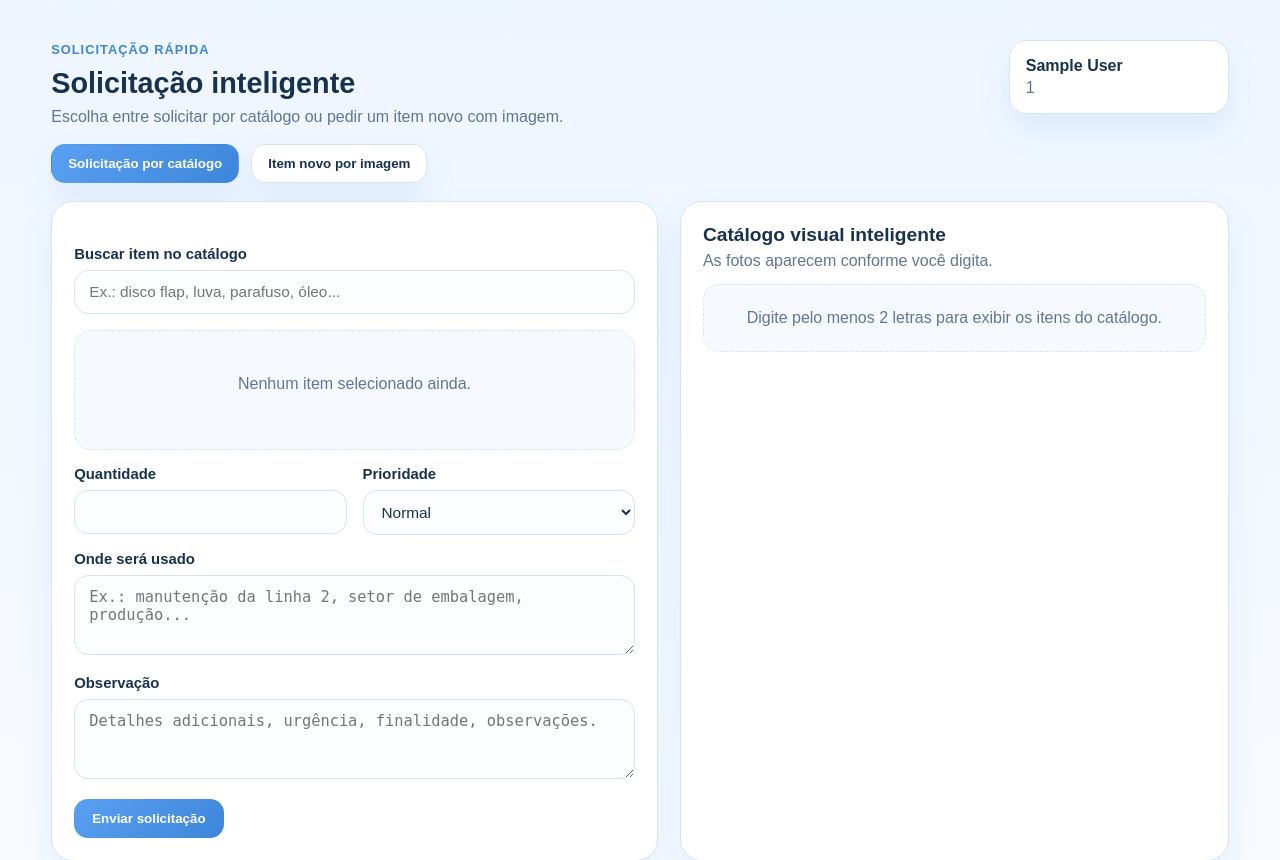
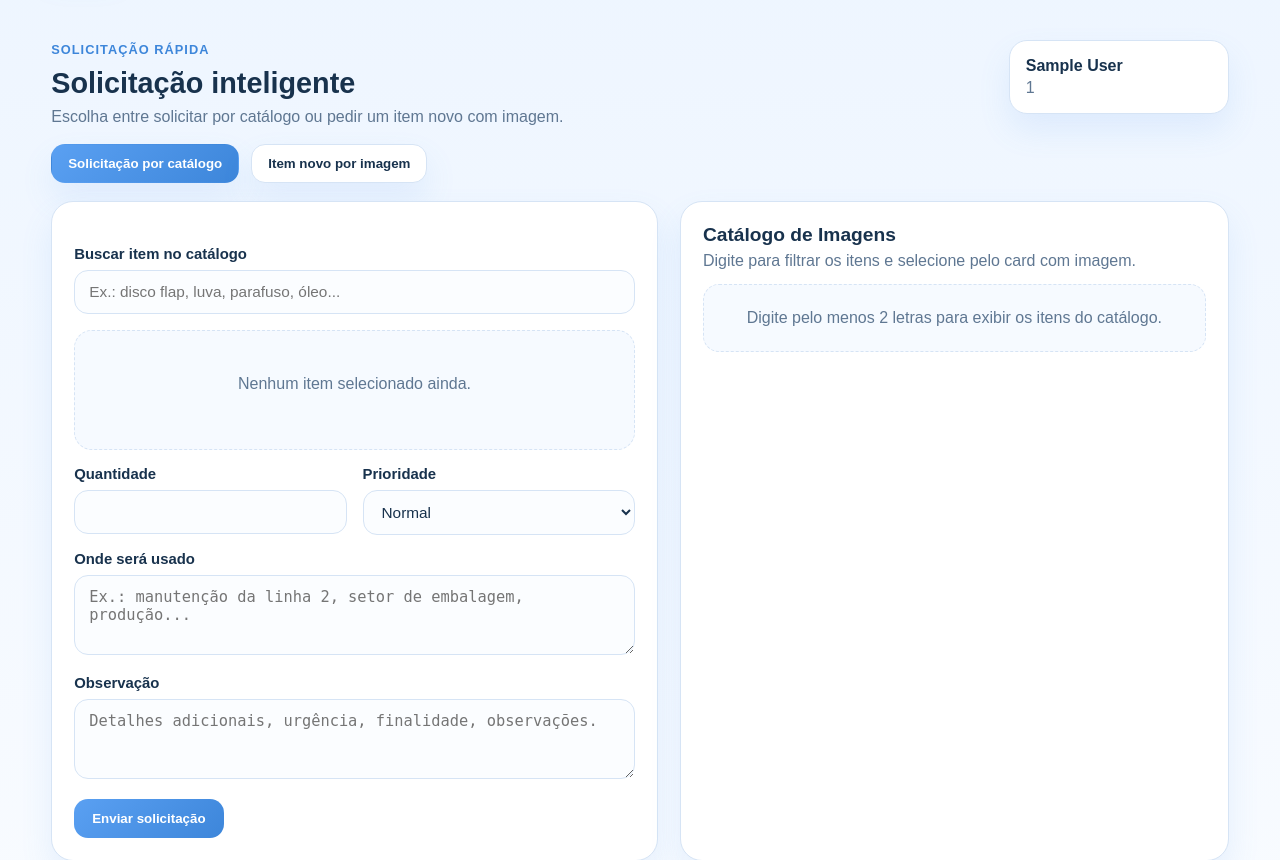
Before and after one commit to joan05ferreira09-cloud/Almoxpert, a Flask app: page /solicitante in a window 1280 px wide. Shown: the part 97-957 px from the top of the page. Run offline with Flask 3, Linux system fonts and the light colour scheme; the visitor is signed in with stand-in values (Sample User, id 1).

Commit message:
Update index.html

```diff
--- a/templates/index.html
+++ b/templates/index.html
@@ -66,9 +66,10 @@
 
             <div class="catalog-results-card">
                 <div class="catalog-results-header">
-                    <h3>Catálogo visual inteligente</h3>
-                    <p class="muted">As fotos aparecem conforme você digita.</p>
+                    <h3>Catálogo de Imagens</h3>
+                    <p class="muted">Digite para filtrar os itens e selecione pelo card com imagem.</p>
                 </div>
+
                 <div id="catalogResults" class="catalog-results-grid empty-state-grid">
                     <div class="empty-state">
                         Digite pelo menos 2 letras para exibir os itens do catálogo.
```
